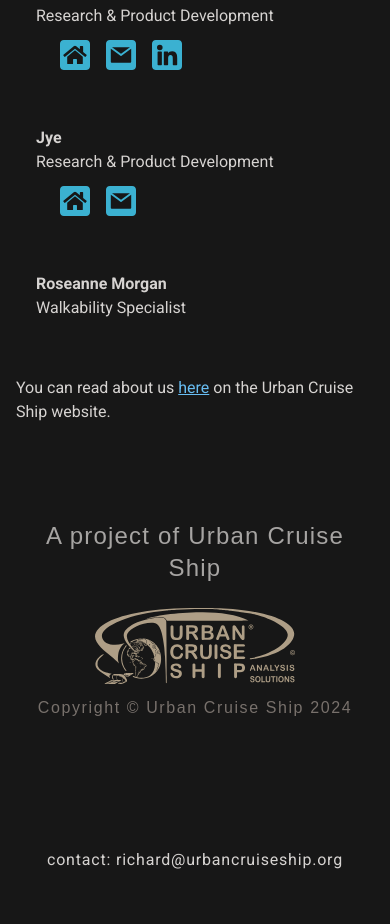
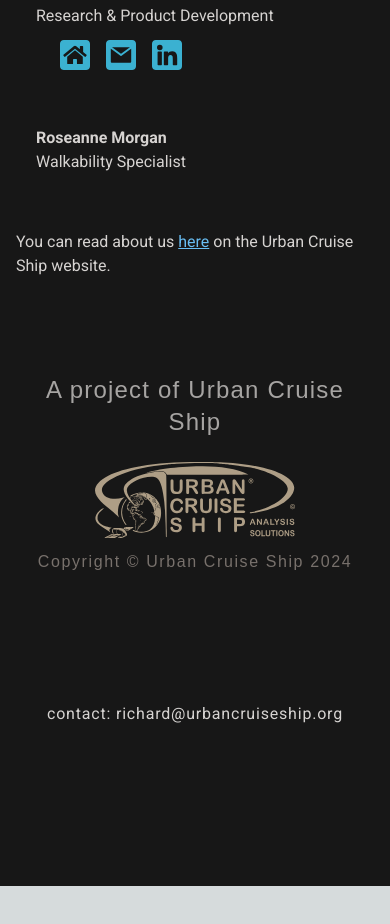
Before and after one commit to Richard-Burd/urban-footnotes-landing, a Next.js app: page /team in a window 390 px wide. Shown: the part 948-1872 px from the top of the page. After the commit the page ends 1834 px from the top, so only its background shows below. Built offline with nearby package versions, Linux system fonts and the light colour scheme; a web font is replaced by a local one.

Commit message:
deleted redundant mobile entry

```diff
--- a/pages/team.js
+++ b/pages/team.js
@@ -328,30 +328,6 @@ export default function Team() {
             </li>
 
             <li className="mb-8 pb-3">
-              <div className="font-bold">Jye</div>
-              <div>Research & Product Development</div>
-              <div className="social-media-icons ml-4 mt-2 flex -translate-y-1 flex-row flex-wrap">
-                <div className="mx-2 py-2">
-                  <SocialMediaIcon
-                    icon="home"
-                    hyperLink="https://jyeartstudio.com/"
-                    width="30"
-                    height="30"
-                    {...socialMediaIconProps}
-                  />
-                </div>
-                <div className="mx-2 py-2">
-                  <SocialMediaIcon
-                    icon="email"
-                    hyperLink="mailto:jye.art.studio@gmail.com"
-                    width="30"
-                    height="30"
-                    {...socialMediaIconProps}
-                  />
-                </div>
-              </div>
-            </li>
-            <li className="mb-8 pb-3">
               <div className="font-bold">Roseanne Morgan</div>
               <div>Walkability Specialist</div>
             </li>
```
